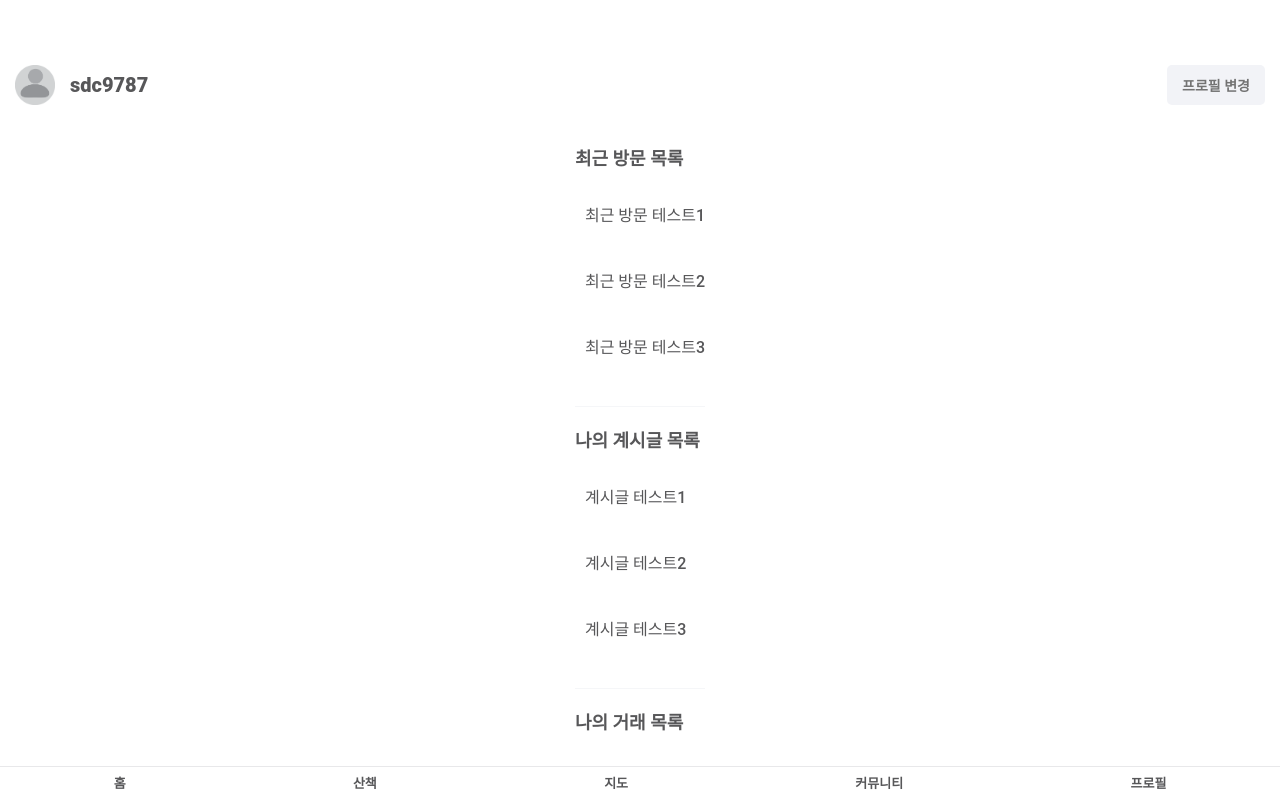
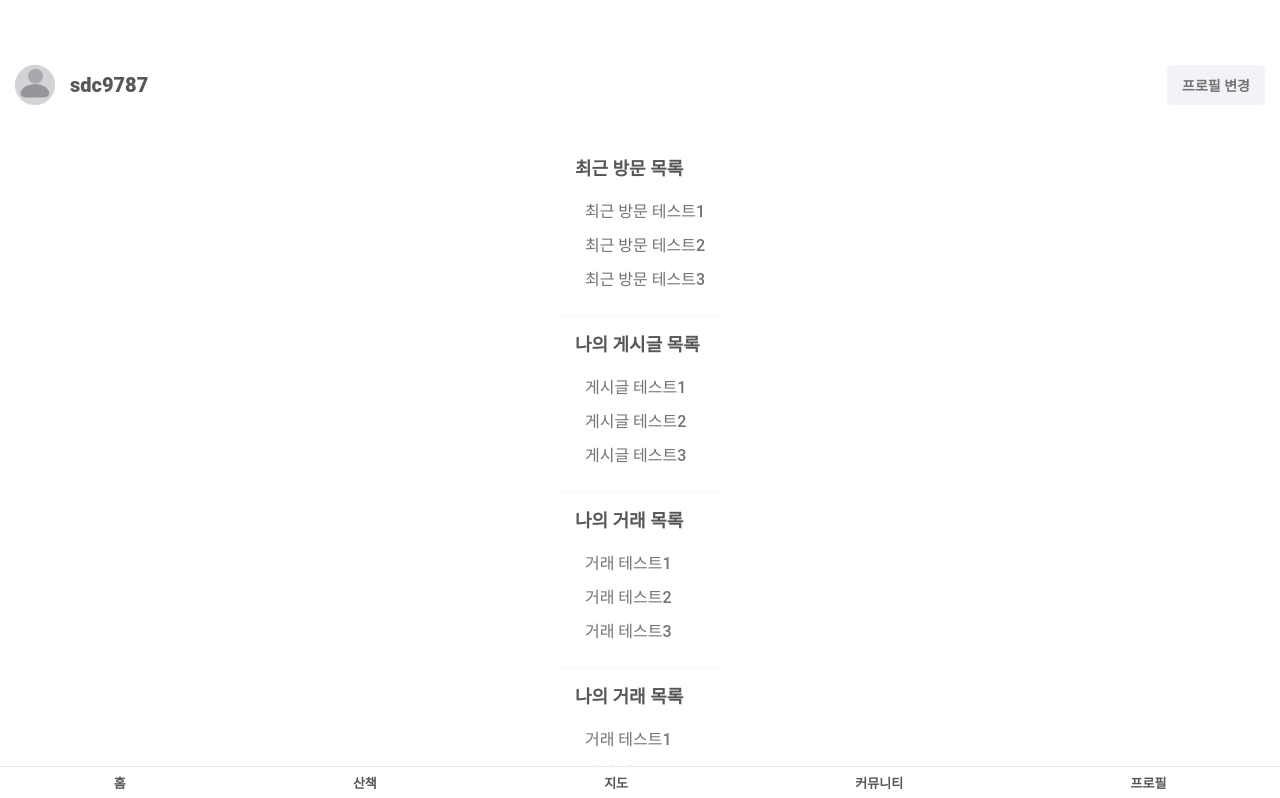
Before and after one commit to sdc9787/pet-sitter-pwa, a React (Vite) app: page /setting in a window 1280 px wide. Shown: the top 798 px of the page. Built offline with nearby package versions, Linux system fonts and the light colour scheme; some icons are missing.

Commit message:
button animation

```diff
--- a/index.html
+++ b/index.html
@@ -18,7 +18,7 @@
         // Register a service worker hosted at the root of the
         // site using the default scope.
         navigator.serviceWorker
-          .register("/sw.js")
+          .register("./sw.js")
           .then((registration) => {
             console.log("Service worker registration succeeded:", registration);
           })
--- /dev/null
+++ b/src/Component/useClickAnimation.tsx
@@ -0,0 +1,62 @@
+import { useEffect } from "react";
+
+interface ClickAnimationConfig {
+  size?: number;
+  color?: string;
+  duration?: number;
+  effectName?: string;
+}
+
+export const UseClickAnimation = (element: any, config: ClickAnimationConfig) => {
+  const { size = 100, color = "#fff", duration = 800, effectName = "ripple" } = config;
+
+  useEffect(() => {
+    const applyContainerProperties = () => {
+      if (element.current) {
+        element.current.classList.add("effect-container", effectName);
+      }
+    };
+
+    const applyStyles = (e: MouseEvent) => {
+      if (element.current) {
+        const { offsetX, offsetY } = e;
+        const sizeOffset = size / 2;
+        const { style } = element.current;
+
+        style.setProperty("--effect-duration", `${duration}ms`);
+        style.setProperty("--effect-top", `${offsetY - sizeOffset}px`);
+        style.setProperty("--effect-left", `${offsetX - sizeOffset}px`);
+        style.setProperty("--effect-height", `${size}px`);
+        style.setProperty("--effect-width", `${size}px`);
+        style.setProperty("--effect-color", color);
+      }
+    };
+
+    const onClick = (e: MouseEvent) => {
+      if (element.current) {
+        element.current.classList.remove("active");
+        applyStyles(e);
+        element.current.classList.add("active");
+      }
+    };
+
+    // Apply the styles and classname to the element
+    applyContainerProperties();
+
+    // Add the event listener on mount
+    if (element.current) {
+      element.current.addEventListener("mouseup", onClick);
+    }
+
+    // Needed for referencing the ref in the return function
+    const cleanupRef = element.current;
+
+    return () => {
+      if (cleanupRef) {
+        cleanupRef.removeEventListener("mouseup", onClick);
+      }
+    };
+  }, [color, duration, effectName, element, size]);
+};
+
+export default UseClickAnimation;
--- a/src/Routes/home.tsx
+++ b/src/Routes/home.tsx
@@ -1,9 +1,21 @@
+import useClickAnimation from "../Component/useClickAnimation";
+import "../Styles/useClickAnimation.css";
+import { useRef } from "react";
 import "./routes-Styles/home.css";
 
 function Home() {
+  const buttonRef = useRef<HTMLButtonElement>(null);
+
+  useClickAnimation(buttonRef, {
+    color: "gray",
+    size: 50,
+    duration: 500,
+    effectName: "ripple",
+  });
+
   return (
     <>
-      <div>Home</div>
+      <div></div>
     </>
   );
 }
--- a/src/Routes/routes-Styles/setting.css
+++ b/src/Routes/routes-Styles/setting.css
@@ -1,10 +1,11 @@
 .setting {
   width: 100%;
   height: 100%;
-  padding: 15px;
+  padding-bottom: 25px;
 }
 
 .setting-setting {
+  z-index: 100;
   position: fixed;
   top: 0;
   left: 0;
@@ -37,6 +38,7 @@
 }
 
 .setting-profile {
+  padding: 15px;
   display: flex;
   justify-content: space-between;
   align-items: center;
@@ -80,11 +82,12 @@
 
 .setting-menu-title-element {
   width: 100%;
-  padding: 25px 0px;
+  padding: 20px 0px;
   border-bottom: 1px solid #f5f6f8;
 }
 
 .setting-menu-title {
+  padding: 0px 15px;
   font-size: 18px;
   font-weight: 900;
   margin-bottom: 15px;
@@ -93,13 +96,18 @@
 .setting-menu-element {
   font-size: 16px;
   font-weight: 500;
-  padding: 25px 0px;
 }
 
 .setting-menu-element-icon {
+  padding: 5px 15px;
+
+  width: 100%;
   display: flex;
   justify-content: flex-start;
   align-items: center;
+}
+.setting-menu-element-icon:active {
+  background-color: #f2f3f7;
 }
 
 .setting-menu-element-icon i {
--- a/src/Routes/setting.tsx
+++ b/src/Routes/setting.tsx
@@ -1,17 +1,47 @@
-import { useEffect, useState } from "react";
+import { useEffect, useRef, useState } from "react";
 import "./routes-Styles/setting.css";
+import "../Styles/useClickAnimation.css";
+import UseClickAnimation from "../Component/useClickAnimation";
 
 function Setting() {
+  //버튼 애니메이션
+
   const profileImg: string = "profile.png"; //프로필 이미지 주소 (백에서 받아오기)
   let profileName: string = "sdc9787"; //프로필 이름 (백에서 받아오기)
 
   let setting_menu = [
     //백에서 elemnet 받아오기
     { title: "최근 방문 목록", element: ["최근 방문 테스트1", "최근 방문  테스트2", "최근 방문  테스트3"], elementIcon: ["xi-pen-o", "xi-label-o", "xi-mail-o"] },
-    { title: "나의 계시글 목록", element: ["계시글 테스트1", "계시글 테스트2", "계시글 테스트3"], elementIcon: ["xi-pen-o", "xi-label-o", "xi-mail-o"] },
+    { title: "나의 게시글 목록", element: ["게시글 테스트1", "게시글 테스트2", "게시글 테스트3"], elementIcon: ["xi-pen-o", "xi-label-o", "xi-mail-o"] },
+    { title: "나의 거래 목록", element: ["거래 테스트1", "거래 테스트2", "거래 테스트3"], elementIcon: ["xi-pen-o", "xi-label-o", "xi-mail-o"] },
+    { title: "나의 거래 목록", element: ["거래 테스트1", "거래 테스트2", "거래 테스트3"], elementIcon: ["xi-pen-o", "xi-label-o", "xi-mail-o"] },
     { title: "나의 거래 목록", element: ["거래 테스트1", "거래 테스트2", "거래 테스트3"], elementIcon: ["xi-pen-o", "xi-label-o", "xi-mail-o"] },
   ];
 
+  const buttonRef: any = [];
+
+  let count = 0;
+  setting_menu.forEach((i) => {
+    i.element.forEach(() => {
+      buttonRef.push(useRef<HTMLButtonElement>(null));
+      UseClickAnimation(buttonRef[count++], {
+        color: "gray",
+        size: 50,
+        duration: 500,
+        effectName: "ripple",
+      });
+    });
+  });
+  count = 0;
+  const buttonRef1 = useRef<HTMLButtonElement>(null);
+  UseClickAnimation(buttonRef1, {
+    color: "gray",
+    size: 50,
+    duration: 500,
+    effectName: "ripple",
+  });
+
+  //스크롤 이벤트
   const [scrollPosition, setScrollPosition] = useState(0);
   const updateScroll = () => {
     setScrollPosition(window.scrollY || document.documentElement.scrollTop);
@@ -31,7 +61,9 @@ function Setting() {
             <img className="setting-profile-icon" src={profileImg} alt="프로필 아이콘" />
             <span className="setting-profile-name">{profileName}</span>
           </div>
-          <button className="setting-profile-set">프로필 변경</button>
+          <button ref={buttonRef1} className="setting-profile-set">
+            프로필 변경
+          </button>
         </div>
         <div className="setting-menu">
           {setting_menu.map((a, i) => {
@@ -40,10 +72,10 @@ function Setting() {
                 <div className="setting-menu-title">{a.title}</div>
                 {a.element.map((b, j) => {
                   return (
-                    <div key={j} className="setting-menu-element-icon">
+                    <button ref={buttonRef[count++]} key={j} className="setting-menu-element-icon">
                       <i className={a.elementIcon[j] + " xi-2x"}></i>
                       <div className="setting-menu-element">{b}</div>
-                    </div>
+                    </button>
                   );
                 })}
               </div>
--- a/src/Styles/index.css
+++ b/src/Styles/index.css
@@ -1,4 +1,8 @@
 @import "./reset.css";
+
+* {
+  box-sizing: border-box;
+}
 
 html {
   font-family: Noto Sans KR, Roboto, sans-serif;
--- /dev/null
+++ b/src/Styles/useClickAnimation.css
@@ -0,0 +1,41 @@
+/* END DEMO ONLY STYLES */
+
+.effect-container {
+  position: relative;
+  overflow: hidden;
+
+  --effect-name: ripple;
+  --effect-duration: 500ms;
+  --effect-top: 0;
+  --effect-left: 0;
+  --effect-height: 100px;
+  --effect-width: 100px;
+  --effect-color: "fff";
+}
+
+.effect-container::before {
+  content: "";
+  position: absolute;
+  opacity: 0.3;
+  top: var(--effect-top);
+  left: var(--effect-left);
+  height: var(--effect-height);
+  width: var(--effect-width);
+  background: var(--effect-color);
+}
+
+.effect-container.ripple.active::before {
+  border-radius: 50%;
+  animation: ripple var(--effect-duration) linear forwards;
+}
+
+@keyframes ripple {
+  from {
+    transform: scale(0);
+  }
+
+  to {
+    transform: scale(20);
+    opacity: 0;
+  }
+}
```
